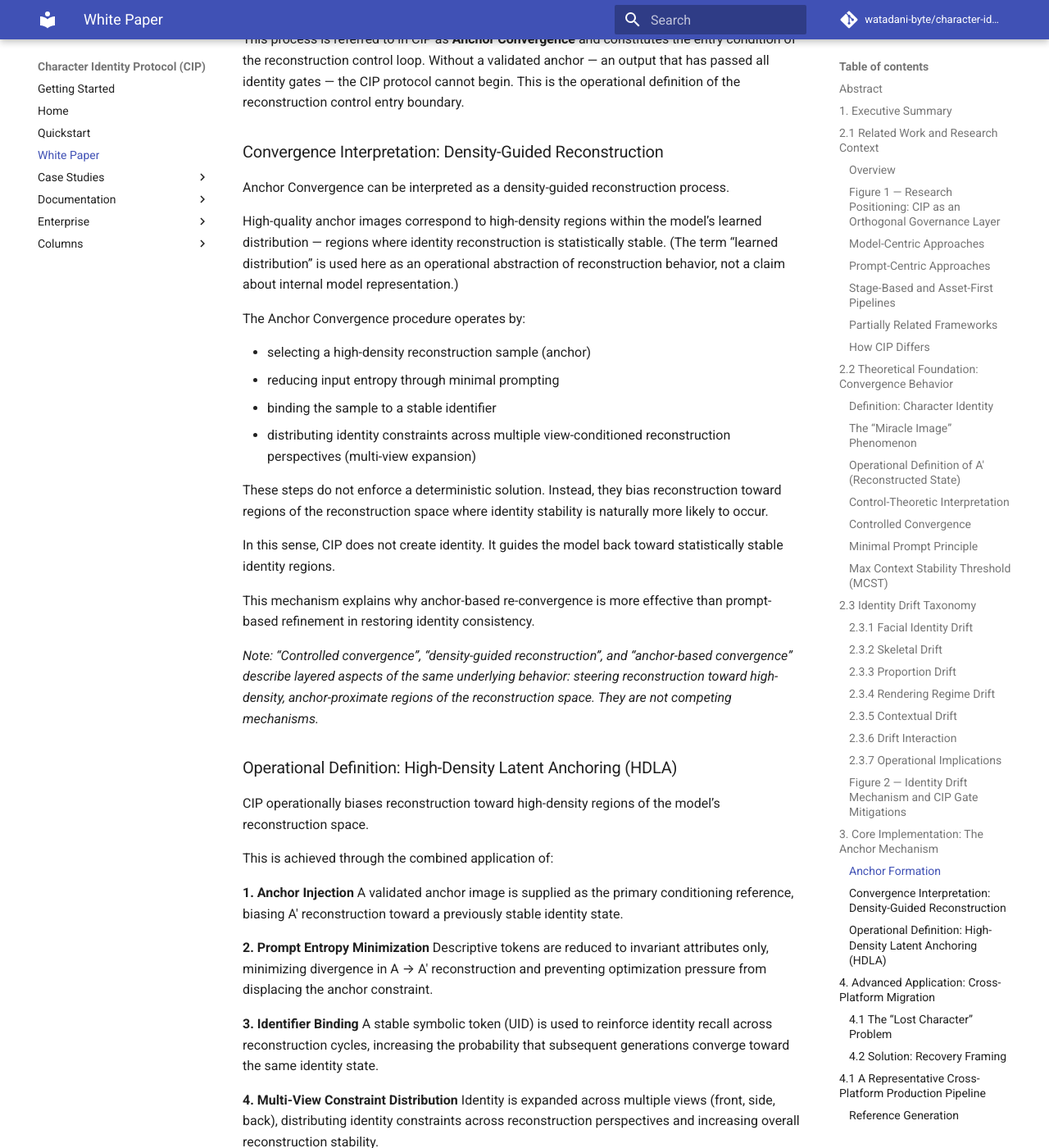
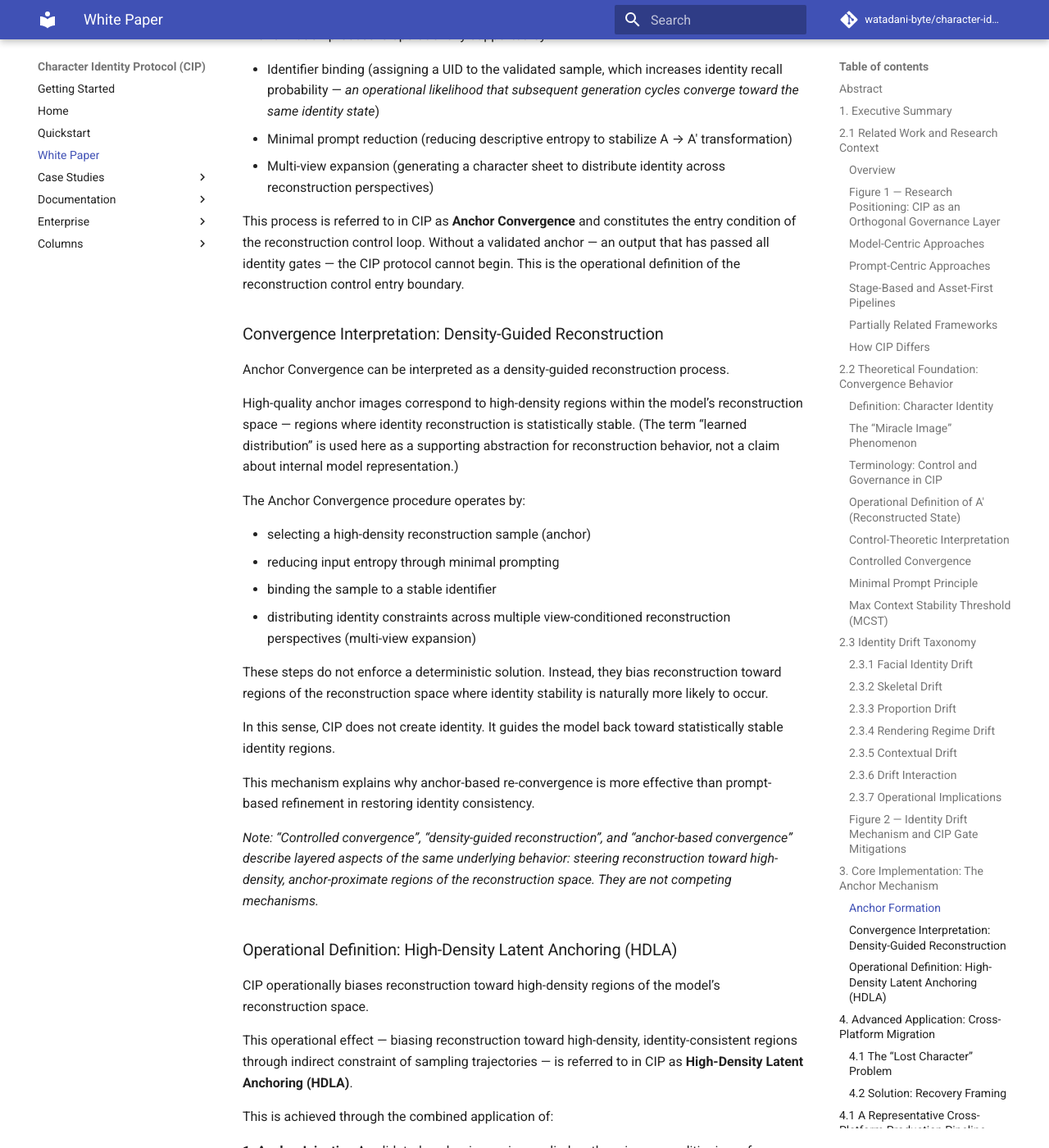
Before and after one commit to watadani-byte/character-identity-protocol, an MkDocs documentation site: the page built from docs/whitepaper_v1.md, in a window 1280 px wide and 1400 px high, scrolled down 12895 px. Shown: the whole window at 82% size. Built offline with MkDocs 1.6.1 and Material for MkDocs 9.7.7, drawn with Linux system fonts in a browser that asks for light colours; comment, search, counter and statistics services are not loaded; some of the changed text lies outside the part shown.

Commit message:
whitepaper_v1.md を更新

```diff
--- a/docs/whitepaper_v1.md
+++ b/docs/whitepaper_v1.md
@@ -145,6 +145,12 @@ High-purity outputs that emerge within the reconstruction space may represent tr
 These frames exhibit unusually high coherence — disproportionately finished relative to surrounding outputs. They represent transient local optima where user constraints and model priors align with unusual precision.
 
 *See: [Miracle Images and Convergence Behavior](column_miracle_image.md) — [Character Identity Drift in Generative AI](column_identity_drift.md)*
+
+### Terminology: Control and Governance in CIP
+
+In CIP, “control” refers to the technical constraint of the reconstructed state (A′), while “governance” refers to the operational enforcement of validation, failure handling, and recovery.
+
+These are complementary layers: control defines what is constrained and how; governance defines when constraints are enforced, when failures are declared, and what recovery path is taken.
 
 ### Operational Definition of A′ (Reconstructed State)
 
@@ -420,7 +426,7 @@ This process is referred to in CIP as **Anchor Convergence** and constitutes the
 
 Anchor Convergence can be interpreted as a density-guided reconstruction process.
 
-High-quality anchor images correspond to high-density regions within the model’s learned distribution — regions where identity reconstruction is statistically stable. (The term “learned distribution” is used here as an operational abstraction of reconstruction behavior, not a claim about internal model representation.)
+High-quality anchor images correspond to high-density regions within the model’s reconstruction space — regions where identity reconstruction is statistically stable. (The term “learned distribution” is used here as a supporting abstraction for reconstruction behavior, not a claim about internal model representation.)
 
 The Anchor Convergence procedure operates by:
 
@@ -442,6 +448,8 @@ This mechanism explains why anchor-based re-convergence is more effective than p
 ### Operational Definition: High-Density Latent Anchoring (HDLA)
 
 CIP operationally biases reconstruction toward high-density regions of the model’s reconstruction space.
+
+This operational effect — biasing reconstruction toward high-density, identity-consistent regions through indirect constraint of sampling trajectories — is referred to in CIP as **High-Density Latent Anchoring (HDLA)**.
 
 This is achieved through the combined application of:
 
```
